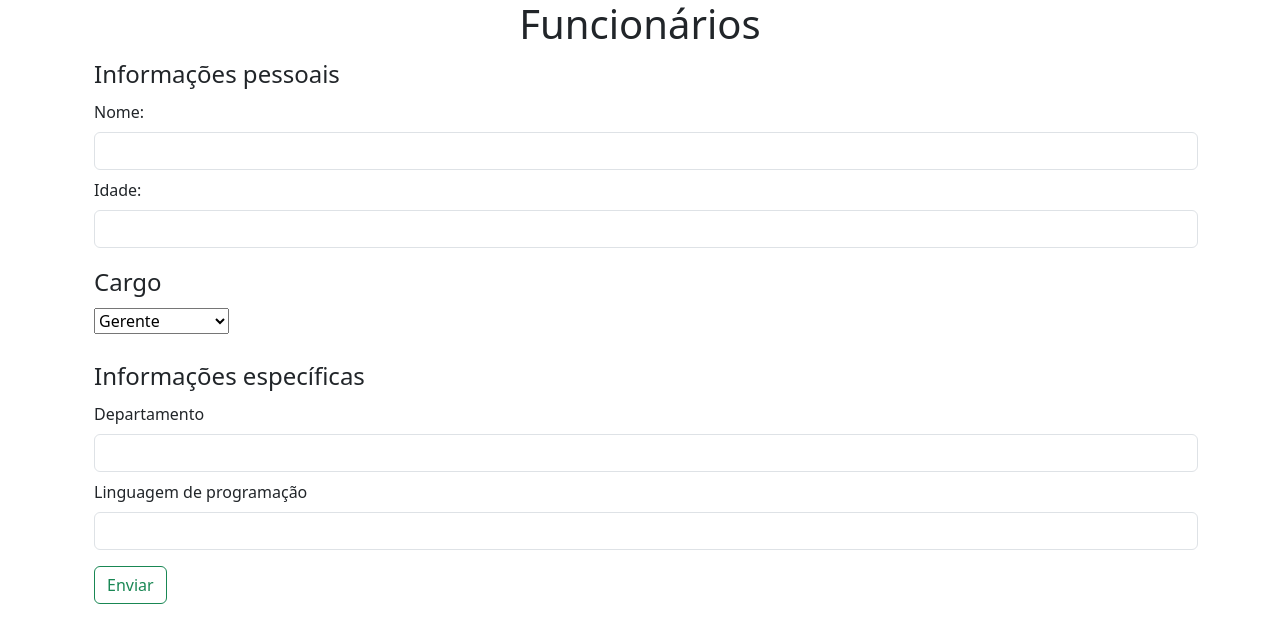
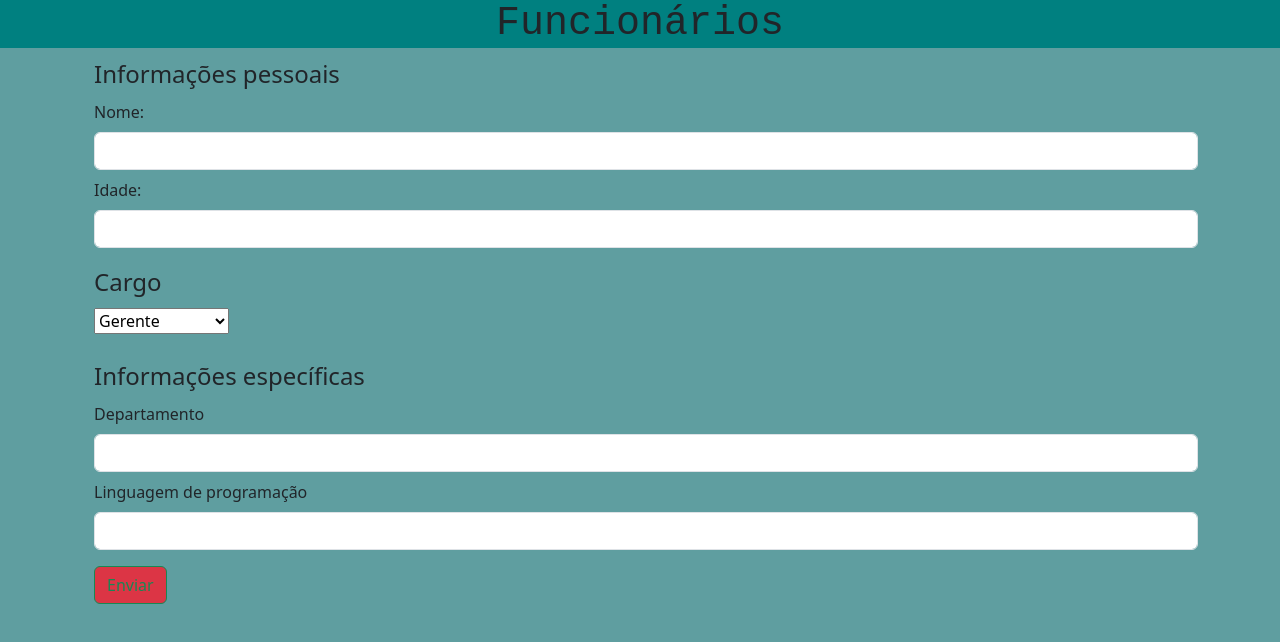
Before and after one commit to ytalogsantos/funcionarios, a plain HTML site: page index.html in a window 1280 px wide. Drawn offline with nearby package versions, Linux system fonts and the light colour scheme.

Commit message:
Adição do css.

```diff
--- /dev/null
+++ b/assets/css/style.css
@@ -0,0 +1,11 @@
+body{
+    background-color: cadetblue;
+}
+
+header{
+    background-color: teal;
+}
+
+#titulo{
+    font-family: 'Courier New', Courier, monospace;
+}
--- a/index.html
+++ b/index.html
@@ -5,13 +5,14 @@
     <meta charset="UTF-8">
     <meta name="viewport" content="width=device-width, initial-scale=1.0">
     <link href="https://cdn.jsdelivr.net/npm/bootstrap@5.3.3/dist/css/bootstrap.min.css" rel="stylesheet" integrity="sha384-QWTKZyjpPEjISv5WaRU9OFeRpok6YctnYmDr5pNlyT2bRjXh0JMhjY6hW+ALEwIH" crossorigin="anonymous">
-    <script src="script.js"></script>
+    <link rel="stylesheet" href="/assets/css/style.css">
+    <script src="/assets/js/script.js"></script>
     <title>Prática 4 - Desenvolvimento dinâmico</title>
 </head>
 
 <body>
     <header>
-        <h1 class="text-center">Funcionários</h1>
+        <h1 class="text-center" id="titulo">Funcionários</h1>
     </header>
 
     <section id="infoFuncionario">
@@ -54,7 +55,7 @@
                 </div>
 
             </fieldset>
-            <button class="btn btn-outline-success" type="button" onclick="verificarFuncionario()">Enviar</button>
+            <button class="btn btn-danger btn-outline-success" type="button" onclick="verificarFuncionario()">Enviar</button>
         </form>
     </section>
     <script src="https://cdn.jsdelivr.net/npm/bootstrap@5.3.3/dist/js/bootstrap.bundle.min.js" integrity="sha384-YvpcrYf0tY3lHB60NNkmXc5s9fDVZLESaAA55NDzOxhy9GkcIdslK1eN7N6jIeHz" crossorigin="anonymous"></script>
```
Also changed, not shown: assets/js/script.js (renamed from script.js).
